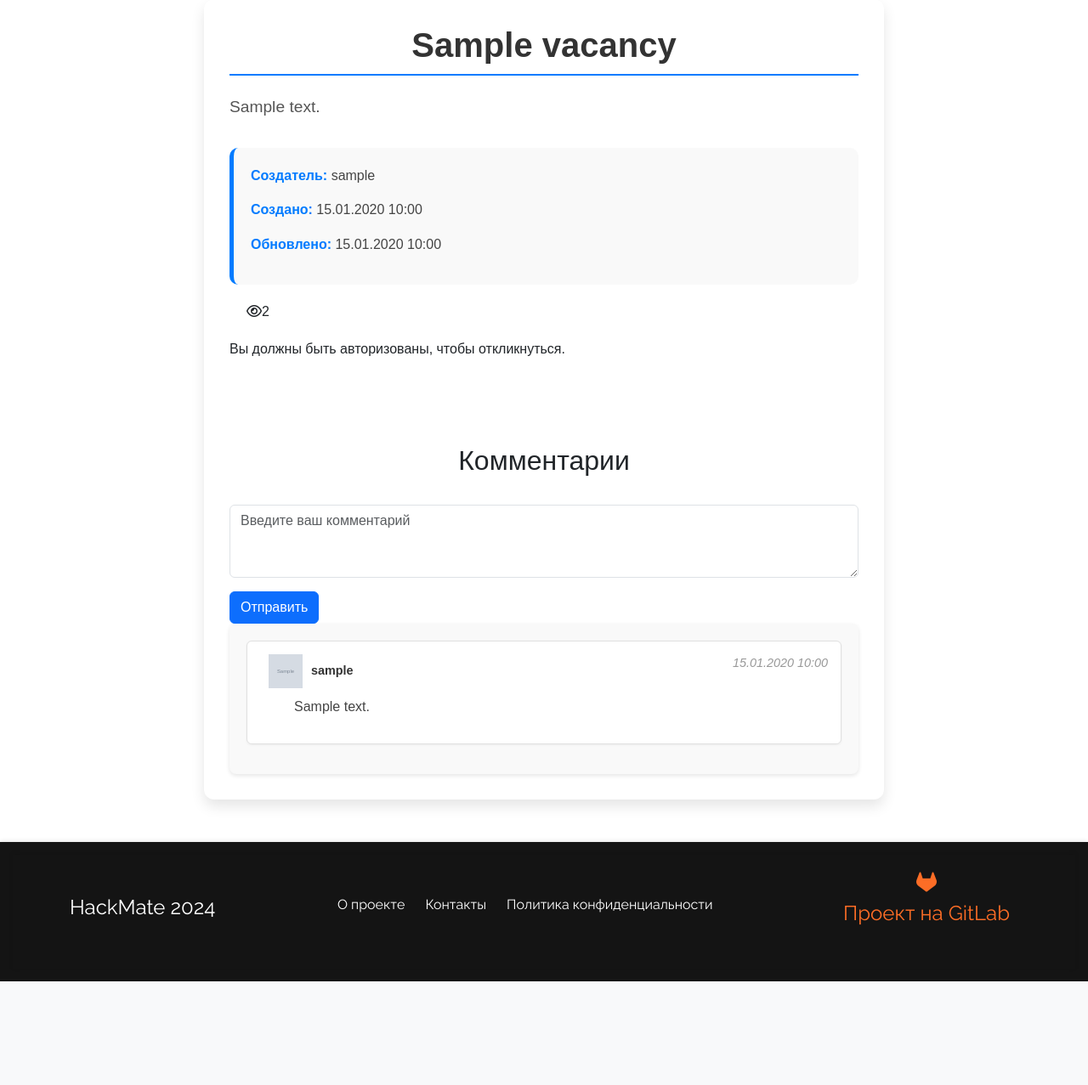
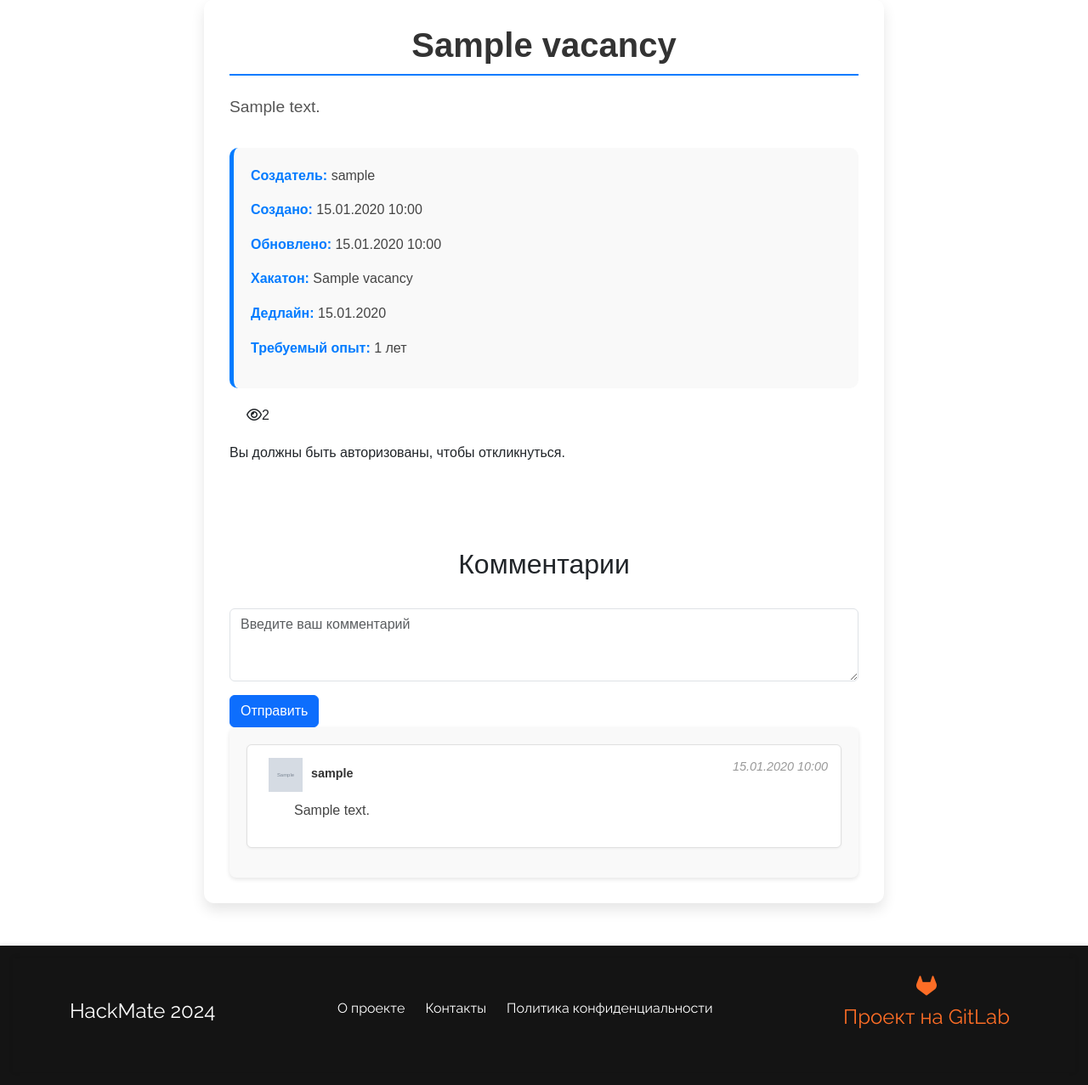
Before and after one commit to kiper-acab/Hackmate, a Django app: page /vacancy/1/ in a window 1280 px wide. Shown: the part 129-1406 px from the top of the page at 85% size. Before the commit the page ends 1284 px from the top, so only its background shows below. Run offline with Django 4.2, Linux system fonts and the light colour scheme; tables that the repository leaves empty hold one stand-in row (values such as "Sample post"); grey boxes marked "Sample" are stand-in pictures; some libraries are stand-ins or nearby versions.

Commit message:
расширил модель с вакансиями

```diff
--- a/hackmate/templates/vacancies/detail.html
+++ b/hackmate/templates/vacancies/detail.html
@@ -15,6 +15,15 @@
       <p><strong>Создатель:</strong> {{ vacancy.creater }}</p>
       <p><strong>Создано:</strong> {{ vacancy.created_at|date:"d.m.Y H:i" }}</p>
       <p><strong>Обновлено:</strong> {{ vacancy.updated_at|date:"d.m.Y H:i" }}</p>
+      {% if vacancy.hackaton_title %}
+        <p><strong>Хакатон:</strong> {{ vacancy.hackaton_title }}</p>
+      {% endif %}
+      {% if vacancy.deadline %}
+        <p><strong>Дедлайн:</strong> {{ vacancy.deadline|date:"d.m.Y" }}</p>
+      {% endif %}
+      {% if vacancy.required_experience %}
+        <p><strong>Требуемый опыт:</strong> {{ vacancy.required_experience }} лет</p>
+      {% endif %}
     </div>
 
     <p class="views">
@@ -23,8 +32,11 @@
 
     {% if user.is_authenticated %}
       {% if user != vacancy.creater %}
-        <button id="respond-button" class="grow-button">Откликнуться</button>
-      {% else %}
+        {% if not is_deadline_passed %}
+          <button id="respond-button" class="grow-button">Откликнуться</button>
+        {% else %}
+          <p class="deadline-message">Дедлайн истёк. Вы больше не можете откликнуться на эту вакансию.</p>
+        {% endif %}
       {% endif %}
     {% else %}
       <p>Вы должны быть авторизованы, чтобы откликнуться.</p>
--- a/hackmate/vacancies/forms.py
+++ b/hackmate/vacancies/forms.py
@@ -16,17 +16,28 @@ class VacancyForm(django.forms.ModelForm):
         fields = [
             model.title.field.name,
             model.description.field.name,
+            model.hackaton_title.field.name,
+            model.deadline.field.name,
+            model.required_experience.field.name,
         ]
         widgets = {
             model.title.field.name: django.forms.TextInput(
+                attrs={"placeholder": "Введите название вакансии"},
+            ),
+            model.description.field.name: django.forms.Textarea(
+                attrs={"placeholder": "Введите описание"},
+            ),
+            model.hackaton_title.field.name: django.forms.TextInput(
+                attrs={"placeholder": "Введите название хакатона"},
+            ),
+            model.deadline.field.name: django.forms.DateInput(
                 attrs={
-                    "placeholder": "Введите название вакансии",
+                    "type": "date",
+                    "placeholder": "Выберите дедлайн",
                 },
             ),
-            model.description.field.name: django.forms.Textarea(
-                attrs={
-                    "placeholder": "Введите описание",
-                },
+            model.required_experience.field.name: django.forms.NumberInput(
+                attrs={"placeholder": "Введите требуемый опыт (в годах)"},
             ),
         }
 
--- a/hackmate/vacancies/models.py
+++ b/hackmate/vacancies/models.py
@@ -61,6 +61,20 @@ class Vacancy(django.db.models.Model):
         blank=True,
         null=True,
         help_text="Название хакатона, к которому относится вакансия",
+    )
+
+    deadline = django.db.models.DateField(
+        verbose_name="дедлайн",
+        null=True,
+        blank=True,
+        help_text="Крайний срок подачи заявок",
+    )
+
+    required_experience = django.db.models.IntegerField(
+        verbose_name="требуемый опыт (в годах)",
+        null=True,
+        blank=True,
+        help_text="Укажите количество лет опыта, необходимого для кандидата",
     )
 
     class Meta:
--- a/hackmate/vacancies/views.py
+++ b/hackmate/vacancies/views.py
@@ -102,7 +102,15 @@ class VacancyDetailView(
 
     def get_context_data(self, **kwargs):
         context = super().get_context_data(**kwargs)
+        vacancy = self.get_object()
+
         context["comment_form"] = vacancies.forms.CommentForm()
+
+        context["is_deadline_passed"] = (
+            vacancy.deadline
+            and vacancy.deadline < django.utils.timezone.now().date()
+        )
+
         return context
 
 
```
Also changed, not shown: hackmate/templates/vacancies/user_vacancies.html (+10 -0 lines), hackmate/vacancies/migrations/0006_vacancy_deadline_vacancy_required_experience.py (added).
